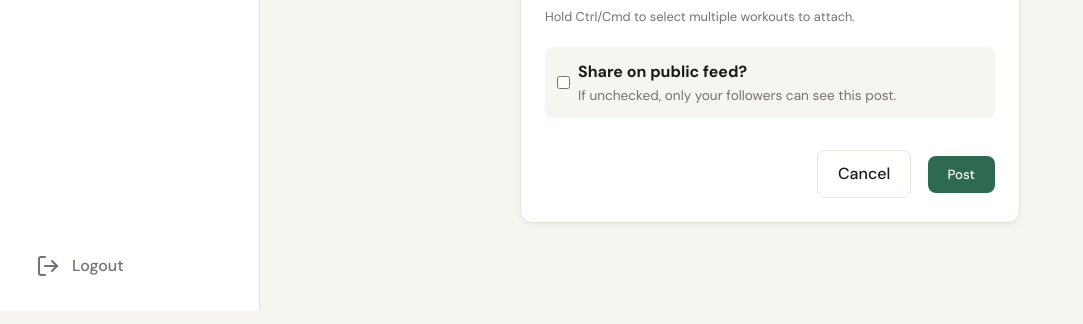
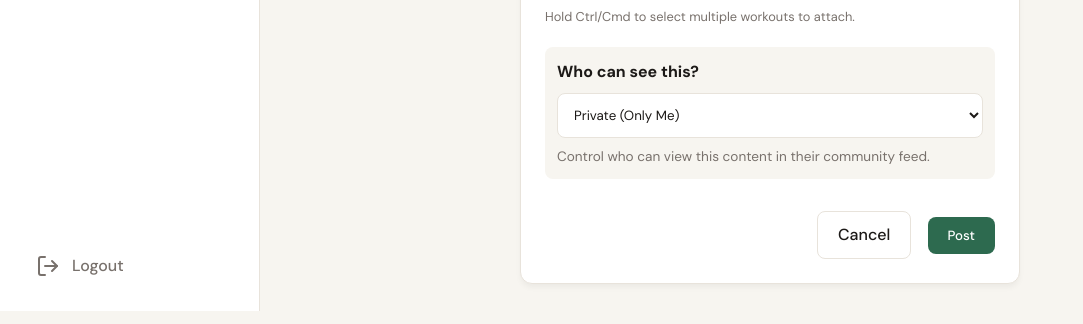
Before and after one commit to MathiasKES/Vitara, a Flask app: page /post/upload in a window 1280 px wide. Shown: the part 489-813 px from the top of the page, without its empty margins (0-1083 px from the left). Run offline with Flask 3, Linux system fonts and the light colour scheme; the visitor is signed in with stand-in values (Sample User, id 1); data that the repository does not hold is empty; some libraries are stand-ins or nearby versions; some web fonts are replaced.

Commit message:
Feature: Allow private post visibility as default

```diff
--- a/app/models/post.py
+++ b/app/models/post.py
@@ -12,7 +12,7 @@ class Post(db.Model):
     id = db.Column(db.Integer, primary_key=True)
     user_id = db.Column(db.Integer, db.ForeignKey('users.id'), nullable=False)
     caption = db.Column(db.Text)
-    visibility = db.Column(db.String(20), default='public', nullable=False) # 'public', 'followers', 'private'
+    visibility = db.Column(db.String(20), default='private', nullable=False) # 'public', 'followers', 'private'
     created_at = db.Column(db.DateTime, default=lambda: datetime.now(timezone.utc))
 
     user = db.relationship('User', backref=db.backref('posts', lazy='dynamic', cascade="all, delete-orphan"))
--- a/app/social/forms.py
+++ b/app/social/forms.py
@@ -1,6 +1,6 @@
 from flask_wtf import FlaskForm
 from flask_wtf.file import FileAllowed
-from wtforms import StringField, BooleanField, SubmitField, MultipleFileField, SelectMultipleField
+from wtforms import StringField, BooleanField, SubmitField, MultipleFileField, SelectMultipleField, SelectField
 from wtforms.validators import Optional
 
 class PostForm(FlaskForm):
@@ -9,12 +9,20 @@ class PostForm(FlaskForm):
         FileAllowed(['jpg', 'png', 'jpeg', 'mp4', 'mov'], 'Images and Videos only!')
     ])
     caption = StringField('Caption', validators=[Optional()])
-    is_public = BooleanField('Share on public feed?')
+    visibility = SelectField('Who can see this?', choices=[
+        ('private', 'Private (Only Me)'),
+        ('followers', 'Followers Only'),
+        ('public', 'Public (Everyone)')
+    ], default='private')
     workouts = SelectMultipleField('Attach Workouts', coerce=int, validators=[Optional()])
     submit = SubmitField('Post')
 
 class PostEditForm(FlaskForm):
     caption = StringField('Caption', validators=[Optional()])
-    is_public = BooleanField('Share on public feed?')
+    visibility = SelectField('Who can see this?', choices=[
+        ('private', 'Private (Only Me)'),
+        ('followers', 'Followers Only'),
+        ('public', 'Public (Everyone)')
+    ], default='private')
     workouts = SelectMultipleField('Attach Workouts', coerce=int, validators=[Optional()])
     submit = SubmitField('Update Post')
--- a/app/social/routes.py
+++ b/app/social/routes.py
@@ -47,7 +47,7 @@ def upload_post():
         post = Post(
             user_id=current_user.id,
             caption=form.caption.data,
-            visibility='public' if form.is_public.data else 'followers'
+            visibility=form.visibility.data
         )
         db.session.add(post)
         db.session.flush()
@@ -140,7 +140,7 @@ def edit_post(post_id):
 
     if form.validate_on_submit():
         post.caption = form.caption.data
-        post.visibility = 'public' if form.is_public.data else 'followers'
+        post.visibility = form.visibility.data
 
         post.workouts = Workout.query.filter(Workout.id.in_(form.workouts.data)).all() if form.workouts.data else []
 
@@ -149,7 +149,7 @@ def edit_post(post_id):
         return redirect(url_for('main.dashboard'))
     elif request.method == 'GET':
         form.caption.data = post.caption
-        form.is_public.data = (post.visibility == 'public')
+        form.visibility.data = post.visibility
         form.workouts.data = [w.id for w in post.workouts]
     return render_template('social/edit_post.html', form=form, post=post)
 
--- a/app/templates/main/dashboard.html
+++ b/app/templates/main/dashboard.html
@@ -50,6 +50,8 @@
                 <span style="color: var(--color-accent);"><i data-lucide="globe" style="width: 14px; height: 14px; vertical-align: middle;"></i> Public</span>
                 {% elif post.visibility == 'followers' %}
                 <span style="color: var(--color-primary);"><i data-lucide="users" style="width: 14px; height: 14px; vertical-align: middle;"></i> Followers</span>
+                {% elif post.visibility == 'private' %}
+                <span style="color: var(--color-muted);"><i data-lucide="lock" style="width: 14px; height: 14px; vertical-align: middle;"></i> Private</span>
                 {% endif %}
             </div>
             {% if post.caption %}
--- a/app/templates/social/upload.html
+++ b/app/templates/social/upload.html
@@ -29,12 +29,10 @@
             <p style="font-size: 0.8rem; color: var(--color-muted); margin-top: 4px;">Hold Ctrl/Cmd to select multiple workouts to attach.</p>
         </div>
 
-        <div class="form-group" style="display: flex; align-items: center; gap: 8px; background: var(--color-bg); padding: 12px; border-radius: 8px;">
-            {{ form.is_public() }}
-            <div>
-                {{ form.is_public.label(style="margin-bottom: 0; font-weight: 600; cursor: pointer;") }}
-                <p style="font-size: 0.85rem; color: var(--color-muted); margin: 0;">If unchecked, only your followers can see this post.</p>
-            </div>
+        <div class="form-group" style="background: var(--color-bg); padding: 12px; border-radius: 8px;">
+            {{ form.visibility.label(class="form-label", style="margin-bottom: 4px; font-weight: 600;") }}
+            {{ form.visibility(class="form-control", style="margin-top: 4px;") }}
+            <p style="font-size: 0.85rem; color: var(--color-muted); margin-top: 8px; margin-bottom: 0;">Control who can view this content in their community feed.</p>
         </div>
 
         <div style="text-align: right; margin-top: 32px;">
```
Also changed, not shown: app/templates/social/edit_post.html (+4 -6 lines).
